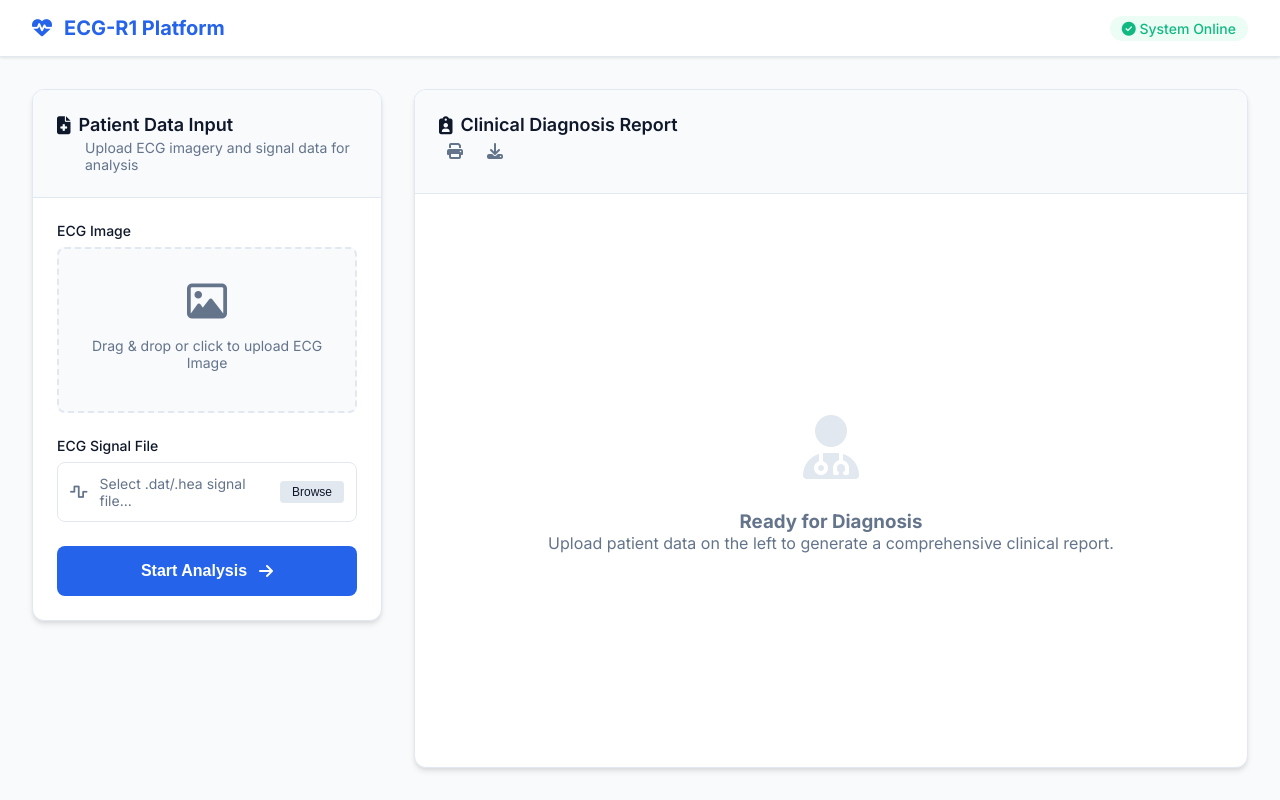
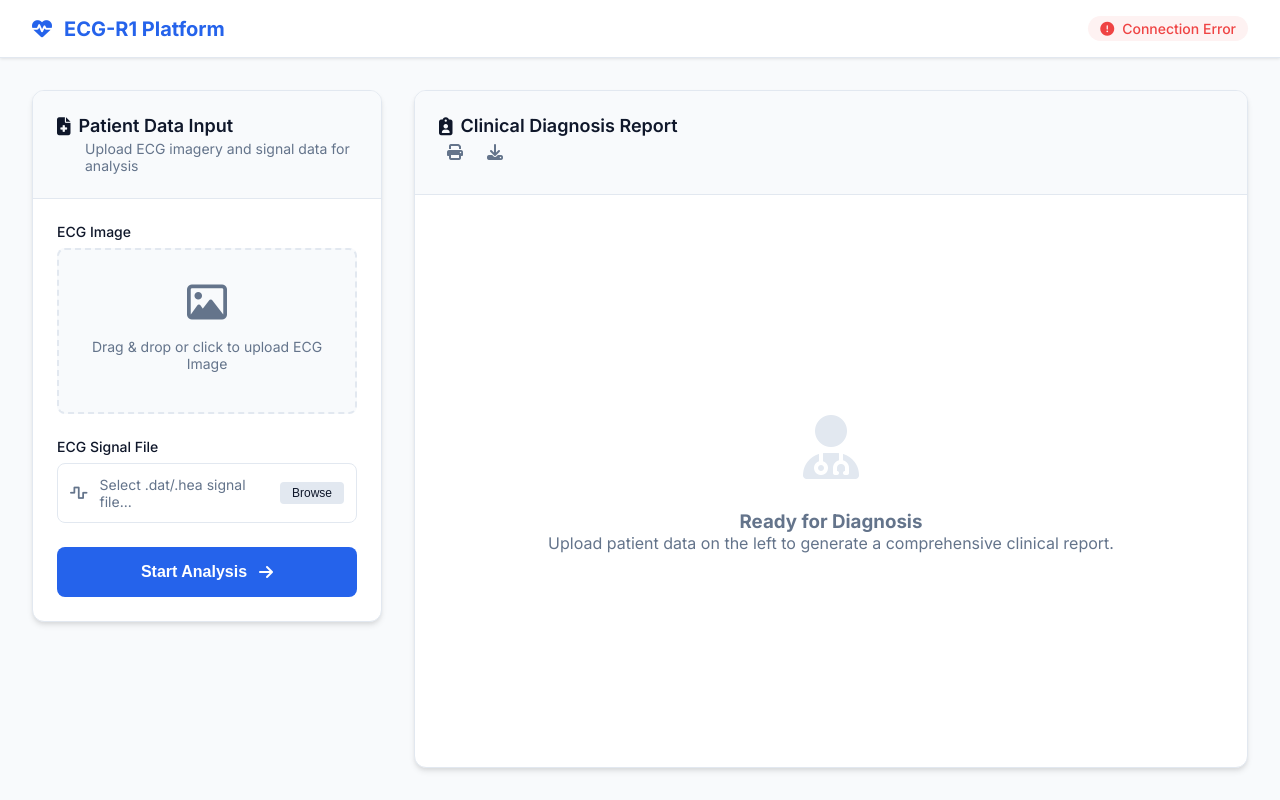
Before and after one commit to falling-into-you/ecg-r1-web, a Python web app: template templates/index.html in a window 1280 px wide. Run offline with Jinja, Linux system fonts and the light colour scheme; the template is opened without the code that fills it, so the values that code supplies are empty.

Commit message:
Feature: System status check (Online/Offline)

```diff
--- a/static/script.js
+++ b/static/script.js
@@ -18,6 +18,35 @@ document.addEventListener('DOMContentLoaded', function() {
     const diagnosisText = document.getElementById('diagnosisText');
     const reasoningText = document.getElementById('reasoningText');
     const reportDate = document.getElementById('reportDate');
+    const reasoningContent = document.getElementById('reasoningContent');
+    const statusBadge = document.querySelector('.status-badge');
+    let isSystemOnline = false;
+
+    // --- Check System Status ---
+    async function checkSystemStatus() {
+        try {
+            const response = await fetch('/status');
+            const data = await response.json();
+
+            if (data.status === 'online') {
+                isSystemOnline = true;
+                statusBadge.classList.remove('offline');
+                statusBadge.innerHTML = '<i class="fa-solid fa-circle-check"></i> System Online';
+            } else {
+                isSystemOnline = false;
+                statusBadge.classList.add('offline');
+                statusBadge.innerHTML = '<i class="fa-solid fa-circle-xmark"></i> System Offline';
+            }
+        } catch (error) {
+            console.error('Failed to check status:', error);
+            isSystemOnline = false;
+            statusBadge.classList.add('offline');
+            statusBadge.innerHTML = '<i class="fa-solid fa-circle-exclamation"></i> Connection Error';
+        }
+    }
+
+    // Check status immediately
+    checkSystemStatus();
 
     // --- Helper Function to Parse Result ---
 
--- a/static/style.css
+++ b/static/style.css
@@ -61,6 +61,14 @@ body {
     padding: 0.25rem 0.75rem;
     border-radius: 9999px;
     font-weight: 500;
+    display: flex;
+    align-items: center;
+    gap: 0.5rem;
+}
+
+.status-badge.offline {
+    color: #ef4444; /* Red-500 */
+    background: #fef2f2; /* Red-50 */
 }
 
 /* Main Layout */
```
Also changed, not shown: main.py (+7 -1 lines).
